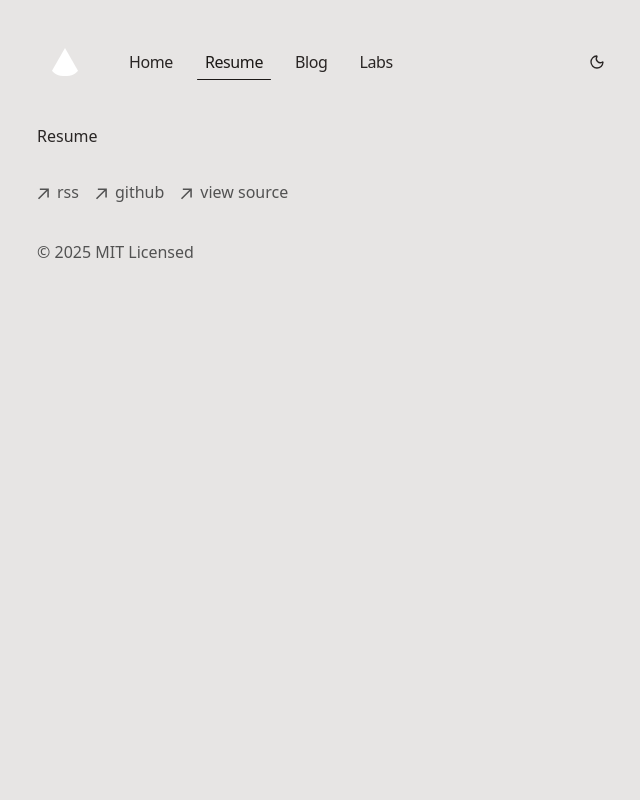
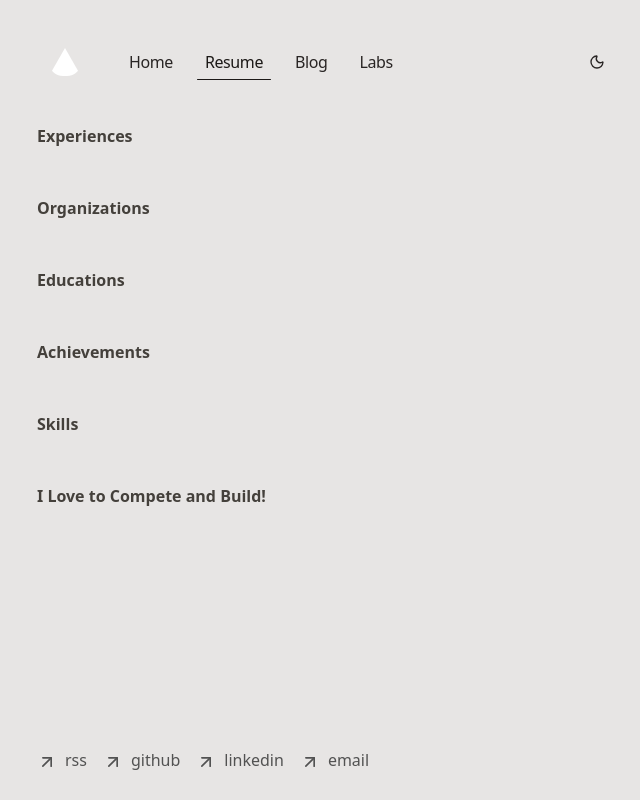
Before and after one commit to elsamrafisptr/my-labs, a Next.js app: page /resume in a window 1280 px wide. Shown: the whole page, without its empty margins (315-955 px from the left). Built offline with nearby package versions, Linux system fonts and the light colour scheme.

Commit message:
feat: initiate page structure and footer enhancement

```diff
--- /dev/null
+++ b/src/common/constants/footer.ts
@@ -0,0 +1,16 @@
+const footerItems = {
+  '/rss': {
+    name: 'rss'
+  },
+  'https://github.com/elsamrafisptr': {
+    name: 'github'
+  },
+  'https://linkedin.com/in/elsamrafisptr': {
+    name: 'linkedin'
+  },
+  'elsamrafisptr@gmail.com': {
+    name: 'email'
+  }
+}
+
+export default footerItems
--- a/src/common/constants/index.ts
+++ b/src/common/constants/index.ts
@@ -1,3 +1,4 @@
+import footerItems from './footer'
 import navItems from './navbar'
 
-export { navItems }
+export { navItems, footerItems }
--- a/src/components/elements/footer.tsx
+++ b/src/components/elements/footer.tsx
@@ -1,61 +1,37 @@
-function ArrowIcon() {
+import Link from 'next/link'
+
+import { footerItems } from '@/common/constants'
+import { ArrowUpRightIcon } from 'lucide-react'
+import { memo, useMemo } from 'react'
+
+const footList = Object.entries(footerItems).map(([path, { name }]) => ({ path, name }))
+
+function Footer() {
+  const links = useMemo(() => footList, [])
+
   return (
-    <svg
-      width="12"
-      height="12"
-      viewBox="0 0 12 12"
-      fill="none"
-      xmlns="http://www.w3.org/2000/svg"
-    >
-      <path
-        d="M2.07102 11.3494L0.963068 10.2415L9.2017 1.98864H2.83807L2.85227 0.454545H11.8438V9.46023H10.2955L10.3097 3.09659L2.07102 11.3494Z"
-        fill="currentColor"
-      />
-    </svg>
+    <footer className="fixed bottom-0 mb-6">
+      <div className="flex w-full items-center justify-between">
+        <ul className="font-sm mt-8 flex w-full flex-col space-y-2 space-x-0 text-neutral-600 md:flex-row md:space-y-0 md:space-x-4 dark:text-neutral-300">
+          {links.map(({ path, name }) => {
+            return (
+              <li key={path}>
+                <Link
+                  className="flex items-center transition-all hover:text-neutral-800 dark:hover:text-neutral-100"
+                  rel="noopener noreferrer"
+                  target="_blank"
+                  href={path}
+                >
+                  <ArrowUpRightIcon size={20} />
+                  <p className="ml-2 h-7">{name}</p>
+                </Link>
+              </li>
+            )
+          })}
+        </ul>
+      </div>
+    </footer>
   )
 }
 
-export default function Footer() {
-  return (
-    <footer className="mb-16">
-      <ul className="font-sm mt-8 flex flex-col space-y-2 space-x-0 text-neutral-600 md:flex-row md:space-y-0 md:space-x-4 dark:text-neutral-300">
-        <li>
-          <a
-            className="flex items-center transition-all hover:text-neutral-800 dark:hover:text-neutral-100"
-            rel="noopener noreferrer"
-            target="_blank"
-            href="/rss"
-          >
-            <ArrowIcon />
-            <p className="ml-2 h-7">rss</p>
-          </a>
-        </li>
-        <li>
-          <a
-            className="flex items-center transition-all hover:text-neutral-800 dark:hover:text-neutral-100"
-            rel="noopener noreferrer"
-            target="_blank"
-            href="https://github.com/vercel/next.js"
-          >
-            <ArrowIcon />
-            <p className="ml-2 h-7">github</p>
-          </a>
-        </li>
-        <li>
-          <a
-            className="flex items-center transition-all hover:text-neutral-800 dark:hover:text-neutral-100"
-            rel="noopener noreferrer"
-            target="_blank"
-            href="https://vercel.com/templates/next.js/portfolio-starter-kit"
-          >
-            <ArrowIcon />
-            <p className="ml-2 h-7">view source</p>
-          </a>
-        </li>
-      </ul>
-      <p className="mt-8 text-neutral-600 dark:text-neutral-300">
-        © {new Date().getFullYear()} MIT Licensed
-      </p>
-    </footer>
-  )
-}
+export default memo(Footer)
--- a/src/components/elements/navbar.tsx
+++ b/src/components/elements/navbar.tsx
@@ -14,7 +14,7 @@ import ThemeToggle from './theme-toggle'
 const navList = Object.entries(navItems).map(([path, { name }]) => ({ path, name }))
 
 const Navbar = () => {
-  const pathname = usePathname() || '/'
+  const pathname = usePathname()
 
   const links = useMemo(() => navList, [])
 
--- a/src/modules/blog/sections/blog.tsx
+++ b/src/modules/blog/sections/blog.tsx
@@ -1,5 +1,13 @@
 const Blog = () => {
-  return <div>Blog</div>
+  return (
+    <main className="flex flex-col gap-6">
+      <section>
+        <h3 className="text-md mb-6 font-semibold text-stone-700 dark:text-stone-50">
+          My Blog Resources
+        </h3>
+      </section>
+    </main>
+  )
 }
 
 export default Blog
--- a/src/modules/labs/sections/labs.tsx
+++ b/src/modules/labs/sections/labs.tsx
@@ -1,7 +1,18 @@
-import React from 'react'
-
 const Labs = () => {
-  return <div>Labs</div>
+  return (
+    <main className="flex flex-col gap-6">
+      <section>
+        <h3 className="text-md mb-6 font-semibold text-stone-700 dark:text-stone-50">
+          Existing Experiments
+        </h3>
+      </section>
+      <section>
+        <h3 className="text-md mb-6 font-semibold text-stone-700 dark:text-stone-50">
+          Coming Soon
+        </h3>
+      </section>
+    </main>
+  )
 }
 
 export default Labs
--- a/src/modules/resume/sections/resume.tsx
+++ b/src/modules/resume/sections/resume.tsx
@@ -1,7 +1,38 @@
-import React from 'react'
-
 const Resume = () => {
-  return <div>Resume</div>
+  return (
+    <main className="flex flex-col gap-6">
+      <section>
+        <h3 className="text-md mb-6 font-semibold text-stone-700 dark:text-stone-50">
+          Experiences
+        </h3>
+      </section>
+      <section>
+        <h3 className="text-md mb-6 font-semibold text-stone-700 dark:text-stone-50">
+          Organizations
+        </h3>
+      </section>
+      <section>
+        <h3 className="text-md mb-6 font-semibold text-stone-700 dark:text-stone-50">
+          Educations
+        </h3>
+      </section>
+      <section>
+        <h3 className="text-md mb-6 font-semibold text-stone-700 dark:text-stone-50">
+          Achievements
+        </h3>
+      </section>
+      <section>
+        <h3 className="text-md mb-6 font-semibold text-stone-700 dark:text-stone-50">
+          Skills
+        </h3>
+      </section>
+      <section>
+        <h3 className="text-md mb-6 font-semibold text-stone-700 dark:text-stone-50">
+          I Love to Compete and Build!
+        </h3>
+      </section>
+    </main>
+  )
 }
 
 export default Resume
```
